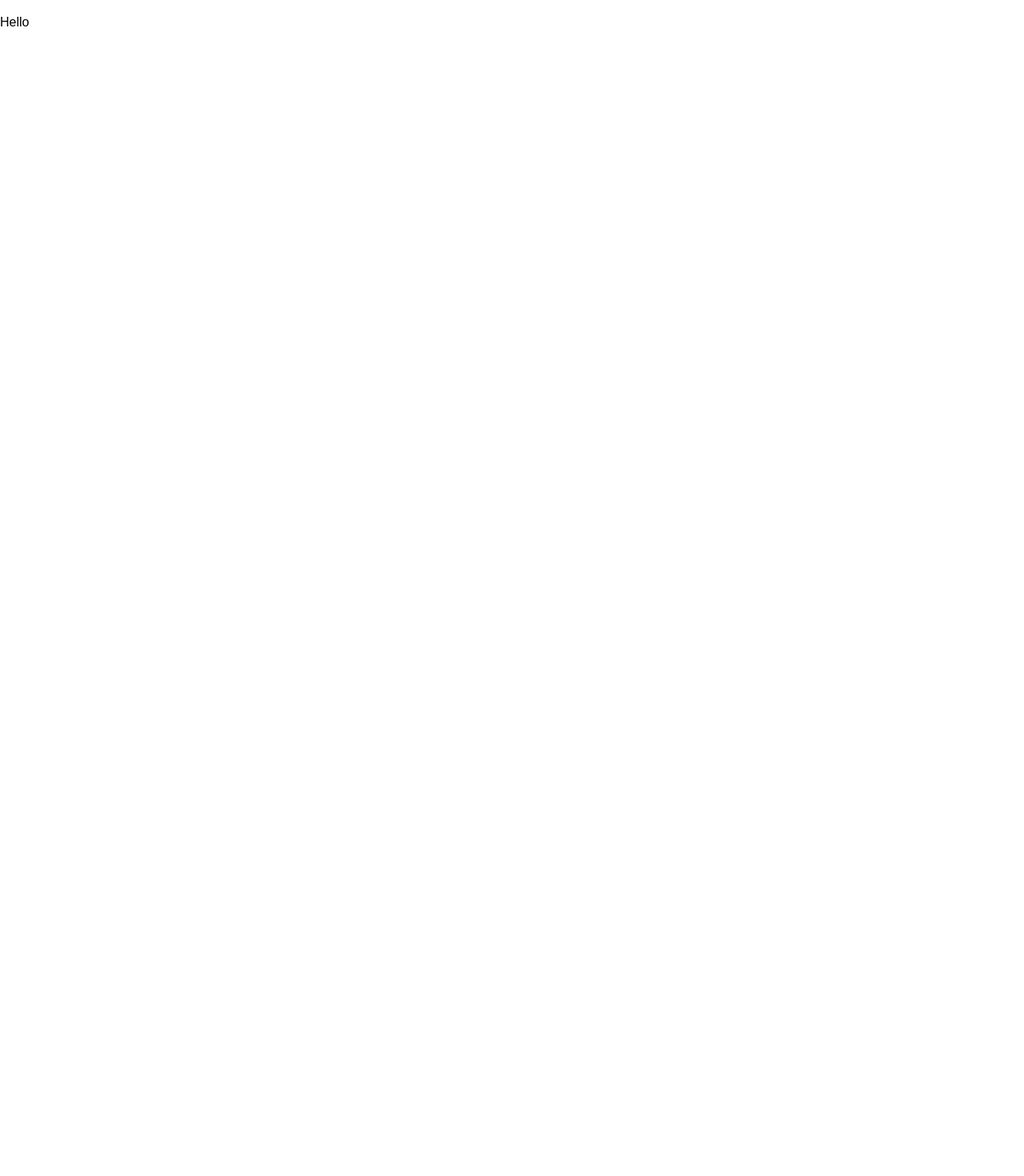
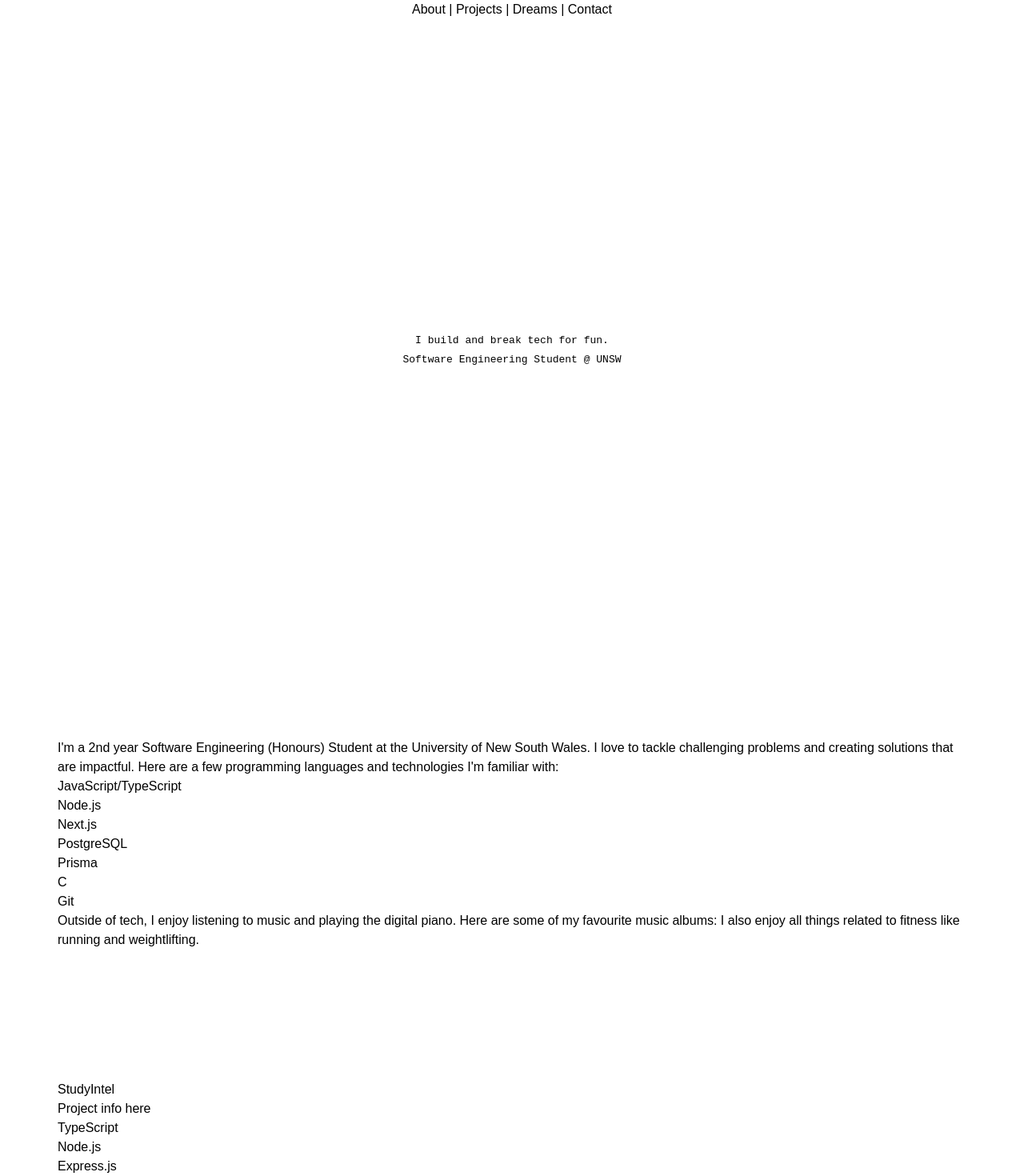
Before and after one commit to PiyushJ1/DevSoc-Personal-Website, a Next.js app: page / in a window 1280 px wide. Shown: the top 1470 px of the page at 80% size. Before the commit the page ends 800 px from the top, so only its background shows below. Built offline with nearby package versions, Linux system fonts and the light colour scheme.

Commit message:
feat: create html structure

```diff
--- a/src/app/Home.module.css
+++ b/src/app/Home.module.css
@@ -1,12 +1,55 @@
-.navBar {
-    position: fixed;
-    top: 0;
-    left: 0;
-    right: 0;
-    z-index: 100;
-    padding: 1rem 0;
-    background-color: white;
-    backdrop-filter: blur(10px);
+.heroContainer {
+    min-height: 100vh;
+    display: flex;
+    flex-direction: column;
+    align-items: center;
+    justify-content: center;
+    position: relative;
+    overflow: hidden;
+}
 
+.contentContainer {
+  position: relative;
+  z-index: 1;
+  text-align: center;
+  padding: 4rem 1rem;
+  max-width: 1200px;
+  margin: 0 auto;
+}
 
+.mainTitle {
+  font-size: 65;
+  font-weight: 700;
+  background: white;
+  -webkit-background-clip: text;
+  background-clip: text;
+  color: transparent;
+  /* animation: fadeIn 0.8s ease-out forwards;
+  line-height: 1.2;
+  margin-bottom: 1.5rem;
+  display: flex;
+  align-items: center;
+  justify-content: center;
+  text-align: center;
+  filter: drop-shadow(0 0 30px rgba(69, 73, 79, 0.3));
+  font-family: 'Poppins', sans-serif; */
 }
+
+.sectionContainer {
+  max-width: 1200px;
+  margin: 0 auto;
+  padding: 4rem 2rem;
+}
+
+.sectionTitle {
+  font-size: 40;
+  font-weight: 700;
+  text-align: center;
+  margin-bottom: 1rem;
+  background: white;
+  -webkit-background-clip: text;
+  background-clip: text;
+  color: transparent;
+  line-height: 1.2;
+  font-family: 'Poppins', sans-serif;
+}
--- a/src/app/layout.tsx
+++ b/src/app/layout.tsx
@@ -13,7 +13,7 @@ const geistMono = Geist_Mono({
 });
 
 export const metadata: Metadata = {
-  title: "Piyush Jha | DevSoc Trainee Application",
+  title: "Piyush Jha | Home",
   description: "",
 };
 
--- a/src/app/page.tsx
+++ b/src/app/page.tsx
@@ -1,20 +1,148 @@
+'use client'
+
 import Image from "next/image";
 import styles from "./Home.module.css"
+import DecryptedText from "../components/DecryptedText";
+import Link from "next/link";
 
 export default function Home() {
   return (
     <>
-    <header className={styles.navBar}>
-      <div className={styles.navContainer}>
-        <div className={styles.navLeft}>
+    <header className={styles.navbar}>
+      <div className={styles.navbarContaienr}>
+        <center>
+          About | Projects | Dreams | Contact
+        </center>
+      </div>
+    </header>
 
+    <main className={styles.heroContainer}>
+      <div className={styles.contentContainer}>
+        <div className={styles.mainTitle}>
+          <DecryptedText
+            text="Hi! I'm Piyush"
+            speed={60}
+            maxIterations={20}
+            className={styles.highlightUser}
+            parentClassName=""
+            encryptedClassName=""
+            animateOn="view"
+          />
         </div>
-        Hello
-        <div className={styles.navRight}>
+
+        <h2 className={styles.subtitle}>
+          <DecryptedText
+            text="I build and break tech for fun."
+            speed={60}
+            maxIterations={20}
+            className={styles.highlightUser}
+            parentClassName=""
+            encryptedClassName=""
+            animateOn="view"
+          />
+        </h2>
+
+        <div className={styles.description}>
+          <DecryptedText
+            text="Software Engineering Student @ UNSW"
+            speed={60}
+            maxIterations={35}
+            className={styles.highlightUser}
+            parentClassName=""
+            encryptedClassName=""
+            animateOn="view"
+          />
+        </div>
+      </div>
+    </main>
+
+    <section className={styles.aboutSection}>
+      <div className={styles.sectionContainer}>
+        <h2 className={styles.sectionTitle}>
+          About Me
+        </h2>
+
+        <p className={styles.aboutText}>
+          I'm a 2nd year Software Engineering (Honours) Student at the University of New South Wales.
+          I love to tackle challenging problems and creating solutions that are impactful.
+
+          Here are a few programming languages and technologies I'm familiar with:
+        </p>
+        <ul className={styles.skillsList}>
+          <li>JavaScript/TypeScript</li>
+          <li>Node.js</li>
+          <li>Next.js</li>
+          <li>PostgreSQL</li>
+          <li>Prisma</li>
+          <li>C</li>
+          <li>Git</li>
+        </ul>
+
+        <p className={styles.aboutText}>
+        Outside of tech, I enjoy listening to music and playing the digital piano. Here are some of my
+        favourite music albums:
+
+        I also enjoy all things related to fitness like running and weightlifting.
+        </p>
+      </div>
+    </section>
+
+    <section className={styles.projectSection}>
+      <div className={styles.sectionContainer}>
+        <h2 className={styles.sectionTitle}>
+          Projects
+        </h2>
+
+        <div className={styles.projectsGrid}>
+          <div className={styles.projectCard}>
+            <div className={styles.projectContent}>
+              <h3 className={styles.projectTitle}>StudyIntel</h3>
+              <div className={styles.description}>
+                <p>Project info here</p>
+              </div>
+
+              <ul className={styles.projectTechStack}>
+                <li className={styles.projectTech}>TypeScript</li>
+                <li className={styles.projectTech}>Node.js</li>
+                <li className={styles.projectTech}>Express.js</li>
+                <li className={styles.projectTech}>Next.js</li>
+                <li className={styles.projectTech}>PostgreSQL</li>
+                <li className={styles.projectTech}>Prisma</li>
+              </ul> className=styles
+            </div>
+          </div>
+
+          <div className={styles.projectLinks}>
+            <a href="https://google.com">Google</a>
+          </div>
+
+
+
 
         </div>
       </div>
-    </header>
+    </section>
+
+    <section className={styles.dreamsSection}>
+      <div className={styles.sectionContainer}>
+        <h2 className={styles.sectionTitle}>
+          My Dreams
+        </h2>
+
+        <p>Since the theme of the website is Dreams, I thought I would quickly mention my own dreams and aspirations for the future.
+          I want to become a Backend Software Engineer with a focus on system design. Eventually, I wish to
+          build and scale a tech startup, focusing on solving a real problem and making a positive impact on the world.
+        </p>
+      </div>
+    </section>
+
+    <section className={styles.contactSection}>
+      <div className={styles.sectionContainer}>
+        <h2 className={styles.sectionTitle}>
+          Contact Me
+        </h2>
+      </div>
+    </section>
     </>
   );
 }
--- /dev/null
+++ b/src/components/DecryptedText.tsx
@@ -0,0 +1,117 @@
+import { useCallback, useEffect, useRef, useState } from 'react';
+import { useInView } from 'framer-motion';
+
+interface DecryptedTextProps {
+  text: string;
+  speed?: number;
+  maxIterations?: number;
+  characters?: string;
+  className?: string;
+  parentClassName?: string;
+  encryptedClassName?: string;
+  animateOn?: 'hover' | 'view';
+  revealDirection?: 'left' | 'right' | 'center'; // Not used but reserved
+}
+
+const defaultCharacters = 'ABCDEFGHIJKLMNOPQRSTUVWXYZ1234567890!?@#$%^&*';
+
+const DecryptedText: React.FC<DecryptedTextProps> = ({
+  text,
+  speed = 50,
+  maxIterations = 15,
+  characters = defaultCharacters,
+  className = '',
+  parentClassName = '',
+  encryptedClassName = '',
+  animateOn = 'hover',
+}) => {
+  const [displayedText, setDisplayedText] = useState<string[]>([]);
+  const [revealed, setRevealed] = useState(false);
+  const ref = useRef(null);
+  const isInView = useInView(ref, { once: true });
+
+  const startReveal = useCallback(() => {
+    let iterations = 0;
+    const original = text.split('');
+    let tempText = [...original].map(() => '');
+
+    const interval = setInterval(() => {
+      tempText = tempText.map((char, i) => {
+        if (
+          iterations >= maxIterations ||
+          Math.random() < iterations / maxIterations
+        ) {
+          return original[i];
+        }
+        return characters[Math.floor(Math.random() * characters.length)];
+      });
+
+      setDisplayedText([...tempText]);
+
+      iterations++;
+      if (iterations > maxIterations) {
+        clearInterval(interval);
+        setRevealed(true);
+      }
+    }, speed);
+  }, [text, maxIterations, characters, speed]);
+
+  // Reset animation when `text` changes
+  useEffect(() => {
+    setRevealed(false);
+    setDisplayedText([]);
+
+    if (animateOn === 'view' && isInView) {
+      setTimeout(() => {
+        startReveal();
+      }, 100);
+    }
+  }, [text, animateOn, isInView, startReveal]);
+
+  // Trigger animation when in view
+  useEffect(() => {
+    if (animateOn === 'view' && isInView && !revealed) {
+      startReveal();
+    }
+  }, [animateOn, isInView, revealed, startReveal]);
+
+  const handleMouseEnter = () => {
+    if (animateOn === 'hover' && !revealed) {
+      startReveal();
+    }
+  };
+
+  const getDisplay = () => {
+    if (
+      revealed &&
+      displayedText.length > 0 &&
+      displayedText.every((char, idx) => char === text[idx])
+    ) {
+      return <span className={className}>{text}</span>;
+    }
+
+    if (displayedText.length === 0) return text;
+
+    return displayedText.map((char, idx) => (
+      <span
+        key={idx}
+        className={char === text[idx] ? className : encryptedClassName}
+      >
+        {char}
+      </span>
+    ));
+  };
+
+  return (
+    <span
+      ref={ref}
+      onMouseEnter={handleMouseEnter}
+      className={parentClassName}
+      style={{ display: 'inline-block', fontFamily: 'monospace' }}
+    >
+      {getDisplay()}
+    </span>
+  );
+};
+
+export default DecryptedText;
```
Also changed, not shown: package.json (+7 -6 lines), 1 other file (tests, documents, lock files or other folders).
